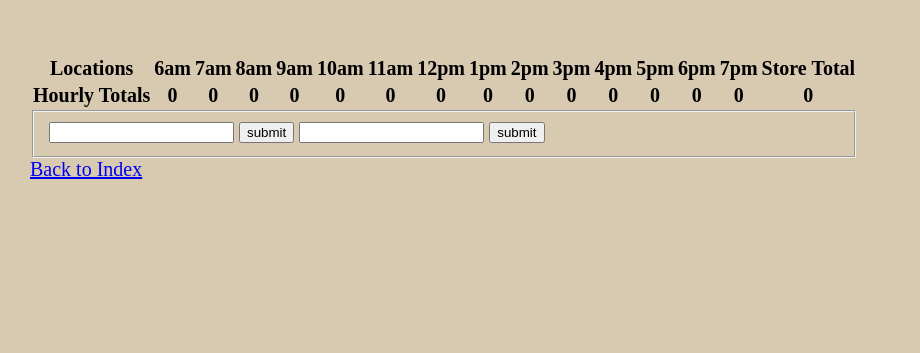
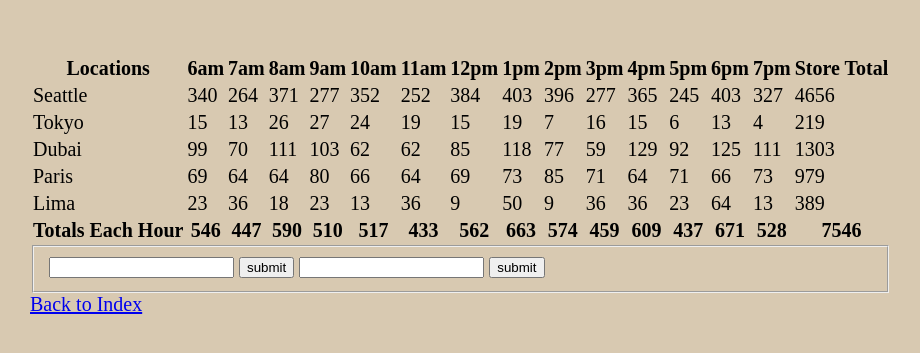
Before and after one commit to doraniccole/cookie-stand, a plain HTML site: page sales.html in a window 1280 px wide. Shown: the part 109-462 px from the top of the page, without its empty margins (133-1053 px from the left). Drawn offline with Linux system fonts and the light colour scheme.

Commit message:
finalizing table

```diff
--- a/index.html
+++ b/index.html
@@ -70,6 +70,5 @@
         </footer>
 
     <h1></h1>
-    <script src="js/app.js"></script>
 </body>
 </html>
--- a/js/app.js
+++ b/js/app.js
@@ -16,7 +16,7 @@ function getRandomInt(minCus, maxCus) {
    this.minCus= minCus; // minimum customers
    this.maxCus= maxCus; // maximum customers
    this.aveCookiesPerCus= aveCookiesPerCus; // ave # cookies sold per cus
-   this.hourlySalesResultsResults= []; // hourly sales count (random number * aveCookiesPerCus)
+   this.hourlySalesResults= []; // hourly sales count (random number * aveCookiesPerCus)
    this.totalHolder=0 //hold the total number of cookies per day
 
     for (var i = 0; i < hours.length; i++) {
@@ -24,10 +24,10 @@ function getRandomInt(minCus, maxCus) {
          var cusPerHour = getRandomInt(this.minCus, this.maxCus);
    //       // find cookies per hour
          var totalCookiesPerHr = Math.floor(cusPerHour * this.aveCookiesPerCus);
-         this.hourlySalesResultsResults.push(totalCookiesPerHr);
+         this.hourlySalesResults.push(totalCookiesPerHr);
       }
-   for (var i=0; i < this.hourlySalesResultsResults.length; i++) {
-      this.totalHolder += this.hourlySalesResultsResults[i];
+   for (var j=0; j < this.hourlySalesResults.length; j++) {
+      this.totalHolder += this.hourlySalesResults[j];
 
    }
 
@@ -48,18 +48,7 @@ var paris = new Store('Paris', 20, 38, 2.3);
 var lima = new Store('Lima', 2, 16, 4.6);
 //lima.generateDailyCookie();
 
-var form = document.getElementById('myForm');
-
-form.addEventListener('click', function(event) {
-   event.preventDefault();
-   var name = form.cookieName.value;
-   form.cookieName.value = "";
-   var amount = form.cookieLocation.value;
-   form.cookieLocation.value = "";
-console.log(cookieName + " " +  cookieLocation);
-var h1 = document.createElement('h1');
-
-})
+storeLocations.push(seattle, tokyo, dubai, paris, lima);
 
 var tableBody = document.getElementById('salesTable');
 
@@ -79,13 +68,14 @@ function renderHeader() {
    headerTotal.textContent = 'Store Total';
    headerRow.appendChild(headerTotal);
 }
+
 Store.prototype.body = function () {
    var bodyRow = document.createElement('tr');
    tableBody.appendChild(bodyRow);
 
    //Create Store name for each row
    var bodyStore = document.createElement('td');
-   bodyStore.textContent = this.storeName;
+   bodyStore.textContent = this.storeLocation;
    bodyRow.appendChild(bodyStore);
 
    // Hours by loop through hours array and rendering hourlySalesResults
@@ -95,28 +85,28 @@ Store.prototype.body = function () {
       bodyRow.appendChild(bodyHours);
    }
 
-   //Grabbing Daily Total and rendering it at the end of the row.
+   //Daily Total and rendering it at the end of the row
    var bodyTotal = document.createElement('td');
-   bodyTotal.textContent = this.dailyTotals;
+   bodyTotal.textContent = this.totalHolder;
    bodyRow.appendChild(bodyTotal);
 }
 
 function renderFooter() {
    var footerRow = document.createElement('tr');
    var footerStore = document.createElement('th');
-   footerStore.textContent = 'Hourly Totals';
+   footerStore.textContent = 'Totals Each Hour';
    footerRow.appendChild(footerStore);
 
    var grandTotal = 0;
-   var totalhourlySalesResults = 0;
+   var totalHourlySalesResults = 0;
    for (var row = 0; row < hours.length; row++) {
-      totalhourlySalesResults = 0;
+      totalHourlySalesResults = 0;
       for (var column = 0; column < storeLocations.length; column++) {
-         totalhourlySalesResults += storeLocations[column].hourlySalesResults[row];
+         totalHourlySalesResults += storeLocations[column].hourlySalesResults[row];
          grandTotal += storeLocations[column].hourlySalesResults[row];
       }
       var totalHours = document.createElement('th');
-      totalHours.textContent = totalhourlySalesResults;
+      totalHours.textContent = totalHourlySalesResults;
       footerRow.appendChild(totalHours);
    }
    var grandTotalSales = document.createElement('th');
@@ -141,6 +131,18 @@ render();
 //for each location should look like this:
 //    a table
 
+var form = document.getElementById('myForm');
+
+form.addEventListener('click', function (event) {
+   event.preventDefault();
+   var name = form.cookieName.value;
+   form.cookieName.value = "";
+   var amount = form.cookieLocation.value;
+   form.cookieLocation.value = "";
+   console.log(cookieName + " " + cookieLocation);
+   var h1 = document.createElement('h1');
+
+})
 
 // credit developer mozilla
 // with lots of help from Alex Pena
```
